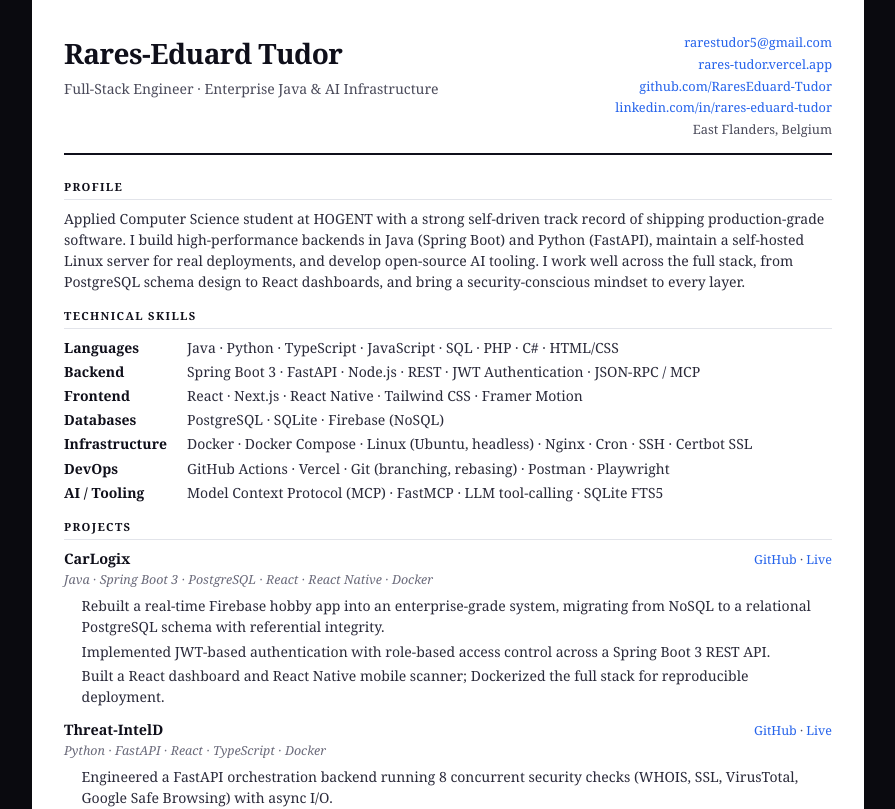
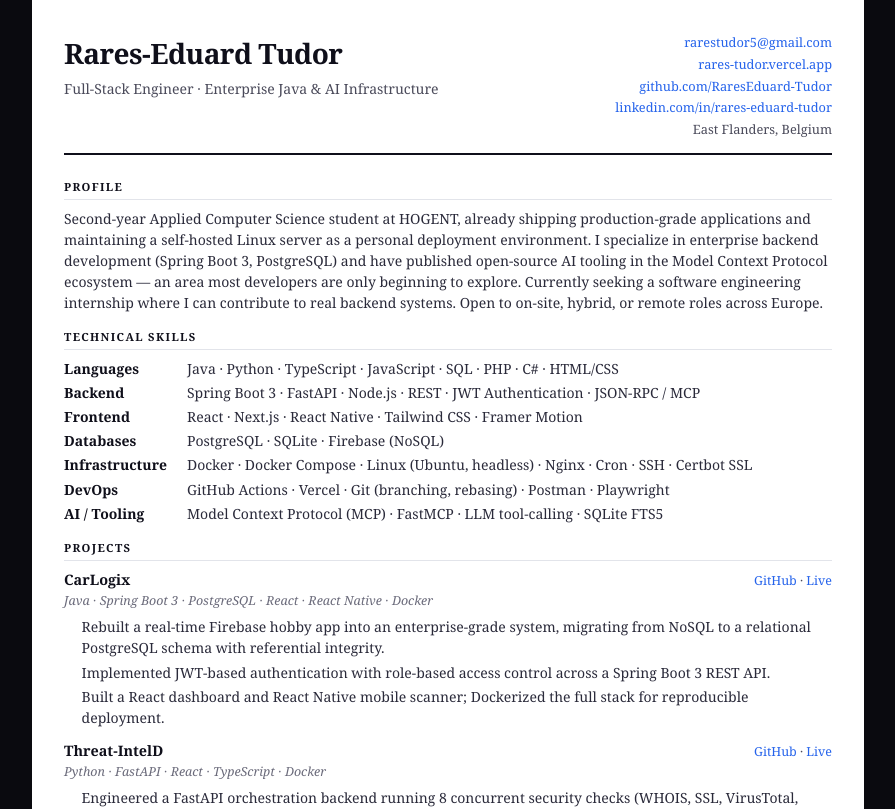
Before and after one commit to RaresEduard-Tudor/my-portfolio, a Next.js app: page /cv in a window 1280 px wide. Shown: the top 809 px of the page, without its empty margins (192-1087 px from the left). Built offline with nearby package versions, Linux system fonts and the light colour scheme.

Commit message:
fix: rewrite CV profile to lead with contrast and internship intent

```diff
--- a/src/app/cv/page.tsx
+++ b/src/app/cv/page.tsx
@@ -29,11 +29,12 @@ export default function CVPage() {
       <section className="cv-section">
         <h2 className="cv-section-title">Profile</h2>
         <p className="cv-body">
-          Applied Computer Science student at HOGENT with a strong self-driven track record of shipping
-          production-grade software. I build high-performance backends in Java (Spring Boot) and Python (FastAPI),
-          maintain a self-hosted Linux server for real deployments, and develop open-source AI tooling.
-          I work well across the full stack, from PostgreSQL schema design to React dashboards,
-          and bring a security-conscious mindset to every layer.
+          Second-year Applied Computer Science student at HOGENT, already shipping production-grade applications
+          and maintaining a self-hosted Linux server as a personal deployment environment.
+          I specialize in enterprise backend development (Spring Boot 3, PostgreSQL) and have published
+          open-source AI tooling in the Model Context Protocol ecosystem — an area most developers
+          are only beginning to explore. Currently seeking a software engineering internship where I can
+          contribute to real backend systems. Open to on-site, hybrid, or remote roles across Europe.
         </p>
       </section>
 
```
